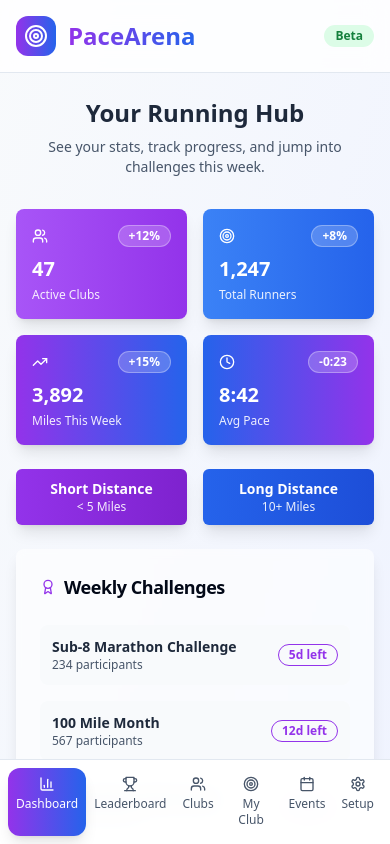
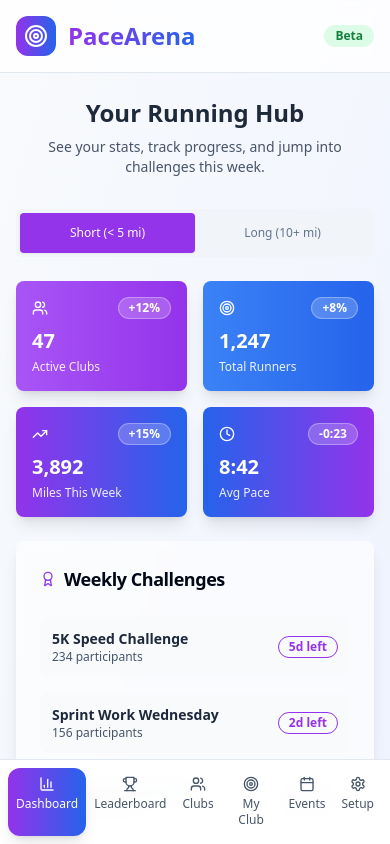
Before and after one commit to JhamelT/pace-arena-unleashed, a React (Vite) app: page / in a window 390 px wide. Shown: the top 844 px of the page. Built offline with nearby package versions, Linux system fonts and the light colour scheme.

Commit message:
Fix: Dashboard distance filter not working
The dashboard page does not visually or statistically update when the "Long distance 10+ miles" button is clicked. This functionality works correctly on the leaderboard page. This commit aims to fix the dashboard's distance filtering.

```diff
--- a/src/components/Dashboard.tsx
+++ b/src/components/Dashboard.tsx
@@ -1,26 +1,46 @@
 import { Card, CardContent, CardHeader, CardTitle } from '@/components/ui/card';
 import { Button } from '@/components/ui/button';
 import { Badge } from '@/components/ui/badge';
+import { Tabs, TabsContent, TabsList, TabsTrigger } from '@/components/ui/tabs';
 import { TrendingUp, Users, Target, Clock, Award, MapPin, Trophy } from 'lucide-react';
 
 const Dashboard = () => {
-  const weeklyStats = [
+  const shortDistanceStats = [
     { label: 'Active Clubs', value: '47', change: '+12%', icon: Users, gradient: 'from-purple-500 to-purple-600' },
     { label: 'Total Runners', value: '1,247', change: '+8%', icon: Target, gradient: 'from-blue-500 to-blue-600' },
     { label: 'Miles This Week', value: '3,892', change: '+15%', icon: TrendingUp, gradient: 'from-purple-600 to-blue-600' },
     { label: 'Avg Pace', value: '8:42', change: '-0:23', icon: Clock, gradient: 'from-blue-600 to-purple-600' },
   ];
 
-  const topClubs = [
+  const longDistanceStats = [
+    { label: 'Active Clubs', value: '31', change: '+8%', icon: Users, gradient: 'from-purple-500 to-purple-600' },
+    { label: 'Total Runners', value: '892', change: '+12%', icon: Target, gradient: 'from-blue-500 to-blue-600' },
+    { label: 'Miles This Week', value: '5,248', change: '+22%', icon: TrendingUp, gradient: 'from-purple-600 to-blue-600' },
+    { label: 'Avg Pace', value: '7:18', change: '-0:35', icon: Clock, gradient: 'from-blue-600 to-purple-600' },
+  ];
+
+  const shortDistanceTopClubs = [
     { name: 'Brooklyn Bridge Runners', members: 89, avgPace: '7:45', badge: 'gold' },
     { name: 'Central Park Pacers', members: 76, avgPace: '8:12', badge: 'silver' },
     { name: 'Queens Distance Club', members: 64, avgPace: '8:28', badge: 'bronze' },
   ];
 
-  const challenges = [
-    { title: 'Sub-8 Marathon Challenge', participants: 234, daysLeft: 5 },
+  const longDistanceTopClubs = [
+    { name: 'Manhattan Marathon Club', members: 67, avgPace: '6:58', badge: 'gold' },
+    { name: 'Elite Distance Runners', members: 52, avgPace: '7:12', badge: 'silver' },
+    { name: 'Ultra Running Society', members: 41, avgPace: '7:25', badge: 'bronze' },
+  ];
+
+  const shortDistanceChallenges = [
+    { title: '5K Speed Challenge', participants: 234, daysLeft: 5 },
+    { title: 'Sprint Work Wednesday', participants: 156, daysLeft: 2 },
+    { title: 'Sub-7 Mile Challenge', participants: 189, daysLeft: 8 },
+  ];
+
+  const longDistanceChallenges = [
+    { title: 'Sub-3 Marathon Challenge', participants: 189, daysLeft: 5 },
     { title: '100 Mile Month', participants: 567, daysLeft: 12 },
-    { title: 'Speed Work Wednesday', participants: 123, daysLeft: 2 },
+    { title: 'Ultra Endurance Series', participants: 123, daysLeft: 15 },
   ];
 
   return (
@@ -31,9 +51,28 @@ const Dashboard = () => {
         <p className="text-sm md:text-base text-slate-600">See your stats, track progress, and jump into challenges this week.</p>
       </div>
 
-      {/* Weekly Stats Grid */}
+      <Tabs defaultValue="short" className="w-full">
+        <TabsList className="grid w-full grid-cols-2 mb-6 h-auto p-1">
+          <TabsTrigger
+            value="short"
+            className="data-[state=active]:bg-purple-600 data-[state=active]:text-white text-xs sm:text-sm px-2 py-3 whitespace-nowrap"
+          >
+            <span className="hidden sm:inline">Short Distance (&lt; 5 miles)</span>
+            <span className="sm:hidden">Short (&lt; 5 mi)</span>
+          </TabsTrigger>
+          <TabsTrigger
+            value="long"
+            className="data-[state=active]:bg-blue-600 data-[state=active]:text-white text-xs sm:text-sm px-2 py-3 whitespace-nowrap"
+          >
+            <span className="hidden sm:inline">Long Distance (10+ miles)</span>
+            <span className="sm:hidden">Long (10+ mi)</span>
+          </TabsTrigger>
+        </TabsList>
+
+        <TabsContent value="short" className="space-y-6">
+          {/* Weekly Stats Grid - Short Distance */}
           <div className="grid grid-cols-2 gap-4 mb-6">
-        {weeklyStats.map((stat, index) => {
+            {shortDistanceStats.map((stat, index) => {
               const IconComponent = stat.icon;
               return (
                 <Card key={index} className={`bg-gradient-to-r ${stat.gradient} text-white border-0 shadow-lg`}>
@@ -54,27 +93,7 @@ const Dashboard = () => {
             })}
           </div>
 
-      {/* Distance Group Buttons */}
-      <div className="grid grid-cols-2 gap-4 mb-6">
-        <Button
-          className="h-14 md:h-16 bg-gradient-to-r from-purple-600 to-purple-700 hover:from-purple-700 hover:to-purple-800 text-white shadow-lg"
-        >
-          <div className="text-center">
-            <div className="font-semibold text-sm md:text-base">Short Distance</div>
-            <div className="text-xs md:text-sm opacity-90">&lt; 5 Miles</div>
-          </div>
-        </Button>
-        <Button
-          className="h-14 md:h-16 bg-gradient-to-r from-blue-600 to-blue-700 hover:from-blue-700 hover:to-blue-800 text-white shadow-lg"
-        >
-          <div className="text-center">
-            <div className="font-semibold text-sm md:text-base">Long Distance</div>
-            <div className="text-xs md:text-sm opacity-90">10+ Miles</div>
-          </div>
-        </Button>
-      </div>
-
-      {/* Weekly Challenges */}
+          {/* Weekly Challenges - Short Distance */}
           <Card className="bg-white/60 backdrop-blur-sm border-0 shadow-lg">
             <CardHeader>
               <CardTitle className="flex items-center space-x-2 text-lg md:text-xl">
@@ -83,7 +102,7 @@ const Dashboard = () => {
               </CardTitle>
             </CardHeader>
             <CardContent className="space-y-4">
-          {challenges.map((challenge, index) => (
+              {shortDistanceChallenges.map((challenge, index) => (
                 <div key={index} className="flex items-center justify-between p-3 bg-slate-50 rounded-lg">
                   <div>
                     <p className="font-semibold text-slate-800 text-sm md:text-base">{challenge.title}</p>
@@ -97,7 +116,7 @@ const Dashboard = () => {
             </CardContent>
           </Card>
 
-      {/* Top Performing Clubs */}
+          {/* Top Performing Clubs - Short Distance */}
           <Card className="bg-white/60 backdrop-blur-sm border-0 shadow-lg">
             <CardHeader>
               <CardTitle className="flex items-center space-x-2 text-lg md:text-xl">
@@ -106,7 +125,7 @@ const Dashboard = () => {
               </CardTitle>
             </CardHeader>
             <CardContent className="space-y-4">
-          {topClubs.map((club, index) => (
+              {shortDistanceTopClubs.map((club, index) => (
                 <div key={index} className="flex items-center space-x-4 p-3 bg-slate-50 rounded-lg">
                   <div className={`w-6 h-6 md:w-8 md:h-8 rounded-full flex items-center justify-center ${
                     club.badge === 'gold' ? 'bg-yellow-100' :
@@ -124,6 +143,84 @@ const Dashboard = () => {
               ))}
             </CardContent>
           </Card>
+        </TabsContent>
+
+        <TabsContent value="long" className="space-y-6">
+          {/* Weekly Stats Grid - Long Distance */}
+          <div className="grid grid-cols-2 gap-4 mb-6">
+            {longDistanceStats.map((stat, index) => {
+              const IconComponent = stat.icon;
+              return (
+                <Card key={index} className={`bg-gradient-to-r ${stat.gradient} text-white border-0 shadow-lg`}>
+                  <CardContent className="p-4">
+                    <div className="flex items-center justify-between mb-2">
+                      <IconComponent className="w-4 h-4 md:w-5 md:h-5 text-white" />
+                      <Badge variant="secondary" className="text-xs bg-white/20 text-white border-white/30">
+                        {stat.change}
+                      </Badge>
+                    </div>
+                    <div className="space-y-1">
+                      <p className="text-xl md:text-2xl font-bold text-white">{stat.value}</p>
+                      <p className="text-xs md:text-sm text-white/90">{stat.label}</p>
+                    </div>
+                  </CardContent>
+                </Card>
+              );
+            })}
+          </div>
+
+          {/* Weekly Challenges - Long Distance */}
+          <Card className="bg-white/60 backdrop-blur-sm border-0 shadow-lg">
+            <CardHeader>
+              <CardTitle className="flex items-center space-x-2 text-lg md:text-xl">
+                <Award className="w-4 h-4 md:w-5 md:h-5 text-blue-600" />
+                <span>Weekly Challenges</span>
+              </CardTitle>
+            </CardHeader>
+            <CardContent className="space-y-4">
+              {longDistanceChallenges.map((challenge, index) => (
+                <div key={index} className="flex items-center justify-between p-3 bg-slate-50 rounded-lg">
+                  <div>
+                    <p className="font-semibold text-slate-800 text-sm md:text-base">{challenge.title}</p>
+                    <p className="text-xs md:text-sm text-slate-600">{challenge.participants} participants</p>
+                  </div>
+                  <Badge variant="outline" className="text-blue-600 border-blue-600 text-xs">
+                    {challenge.daysLeft}d left
+                  </Badge>
+                </div>
+              ))}
+            </CardContent>
+          </Card>
+
+          {/* Top Performing Clubs - Long Distance */}
+          <Card className="bg-white/60 backdrop-blur-sm border-0 shadow-lg">
+            <CardHeader>
+              <CardTitle className="flex items-center space-x-2 text-lg md:text-xl">
+                <Trophy className="w-4 h-4 md:w-5 md:h-5 text-blue-600" />
+                <span>Top Performing Clubs</span>
+              </CardTitle>
+            </CardHeader>
+            <CardContent className="space-y-4">
+              {longDistanceTopClubs.map((club, index) => (
+                <div key={index} className="flex items-center space-x-4 p-3 bg-slate-50 rounded-lg">
+                  <div className={`w-6 h-6 md:w-8 md:h-8 rounded-full flex items-center justify-center ${
+                    club.badge === 'gold' ? 'bg-yellow-100' :
+                    club.badge === 'silver' ? 'bg-gray-100' : 'bg-orange-100'
+                  }`}>
+                    <span className="text-xs md:text-sm font-bold">
+                      {club.badge === 'gold' ? '🥇' : club.badge === 'silver' ? '🥈' : '🥉'}
+                    </span>
+                  </div>
+                  <div className="flex-1">
+                    <p className="font-semibold text-slate-800 text-sm md:text-base">{club.name}</p>
+                    <p className="text-xs md:text-sm text-slate-600">{club.members} members • {club.avgPace} avg pace</p>
+                  </div>
+                </div>
+              ))}
+            </CardContent>
+          </Card>
+        </TabsContent>
+      </Tabs>
     </div>
   );
 };
```
Lines whose indentation alone changed are shown as unchanged.
